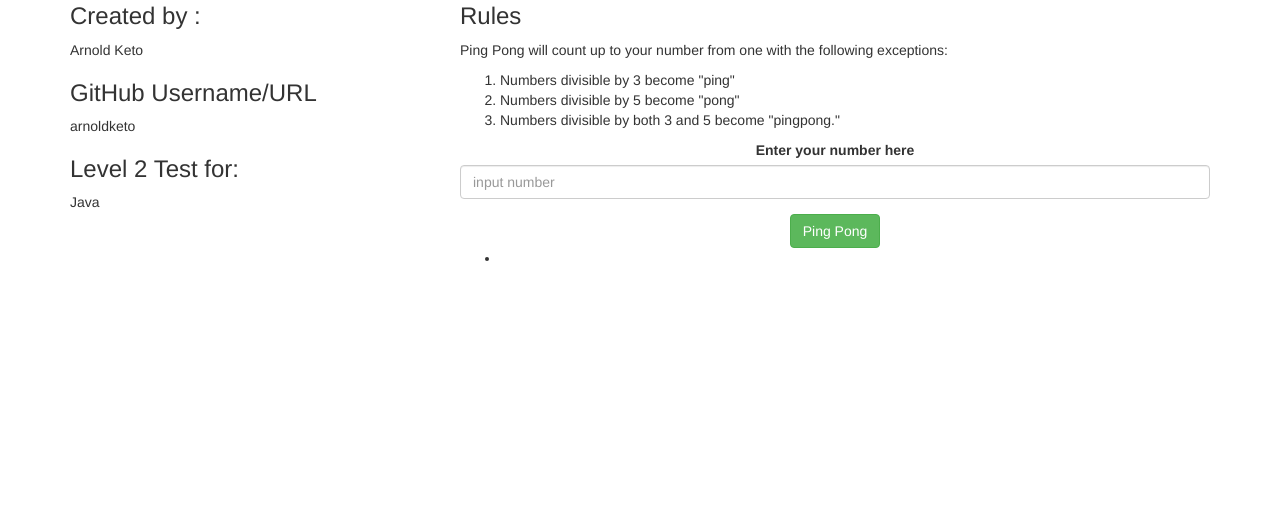
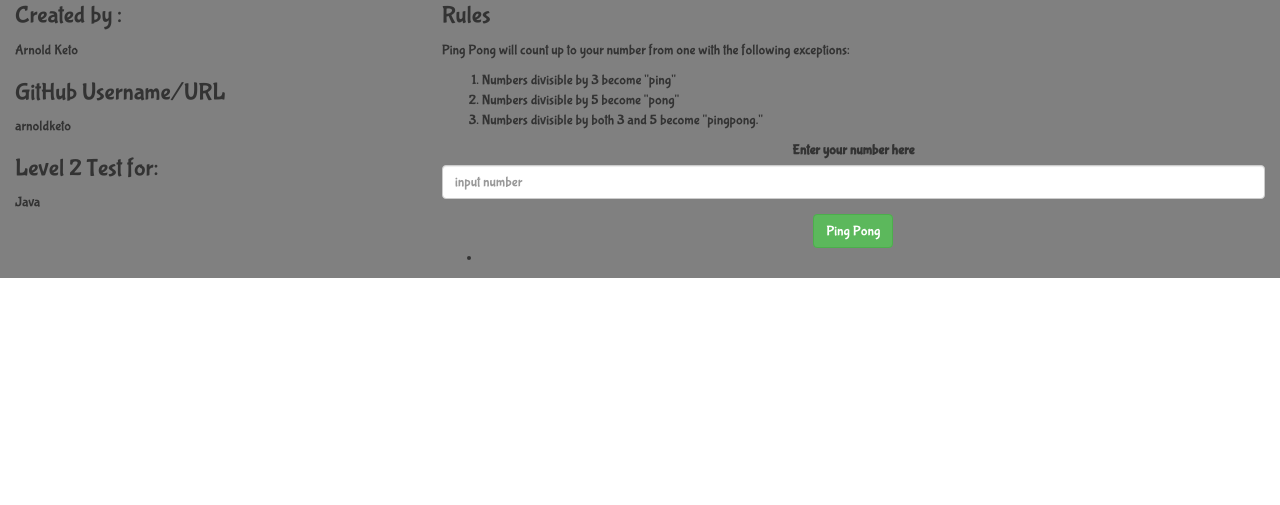
Before and after one commit to arnoldketo/ping-pongs, a plain HTML site: page index.html in a window 1280 px wide. Shown: the part 295-800 px from the top of the page. Drawn offline with Linux system fonts and the light colour scheme.

Commit message:
Add font

```diff
--- a/css/styles.css
+++ b/css/styles.css
@@ -1,4 +1,19 @@
 #colour {
   background-image: url(../images/balls.jpg);
   text-align: center;
+  font-family: 'Bubblegum Sans', cursive;
 }
+
+#pop {
+  background-color: grey;
+  font-family: 'Bubblegum Sans', cursive;
+}
+
+
+#reply {
+  font-family: 'Bubblegum Sans', cursive;
+}
+
+#replies-form {
+  font-family: 'Bubblegum Sans', cursive;
+}
--- a/index.html
+++ b/index.html
@@ -5,6 +5,7 @@
     <title>ping-pong</title>
     <link href="css/bootstrap.css" rel="stylesheet" type="text/css">
     <link href="css/styles.css" rel="stylesheet" type="text/css">
+    <link href="https://fonts.googleapis.com/css?family=Bubblegum+Sans" rel="stylesheet">
     <script src="js/jquery-3.3.1.js"></script>
     <script src="js/scripts.js"></script>
   </head>
@@ -20,9 +21,9 @@
       </div>
 
     </div>
-    <div class="container">
-      <div class="row">
-        <div class="col-xs-12 col-md-4">
+    <div class="container-fluid">
+      <div class="row" id="pop">
+        <div class="col-xs-12 col-md-4" >
           <h2> About Ping Pong </h2>
           <h3> Created by :</h3>
           <p> Arnold Keto<p>
```
